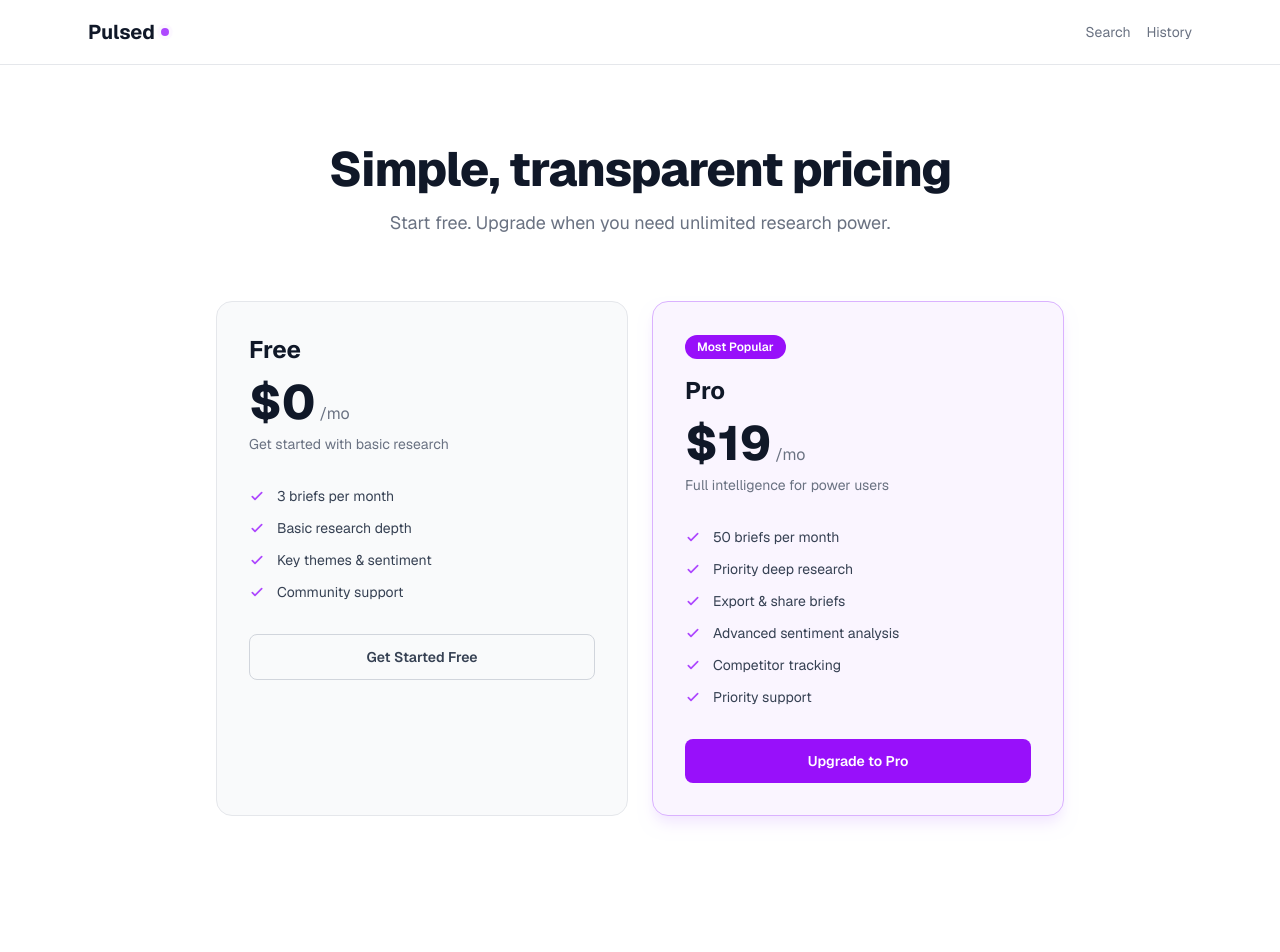
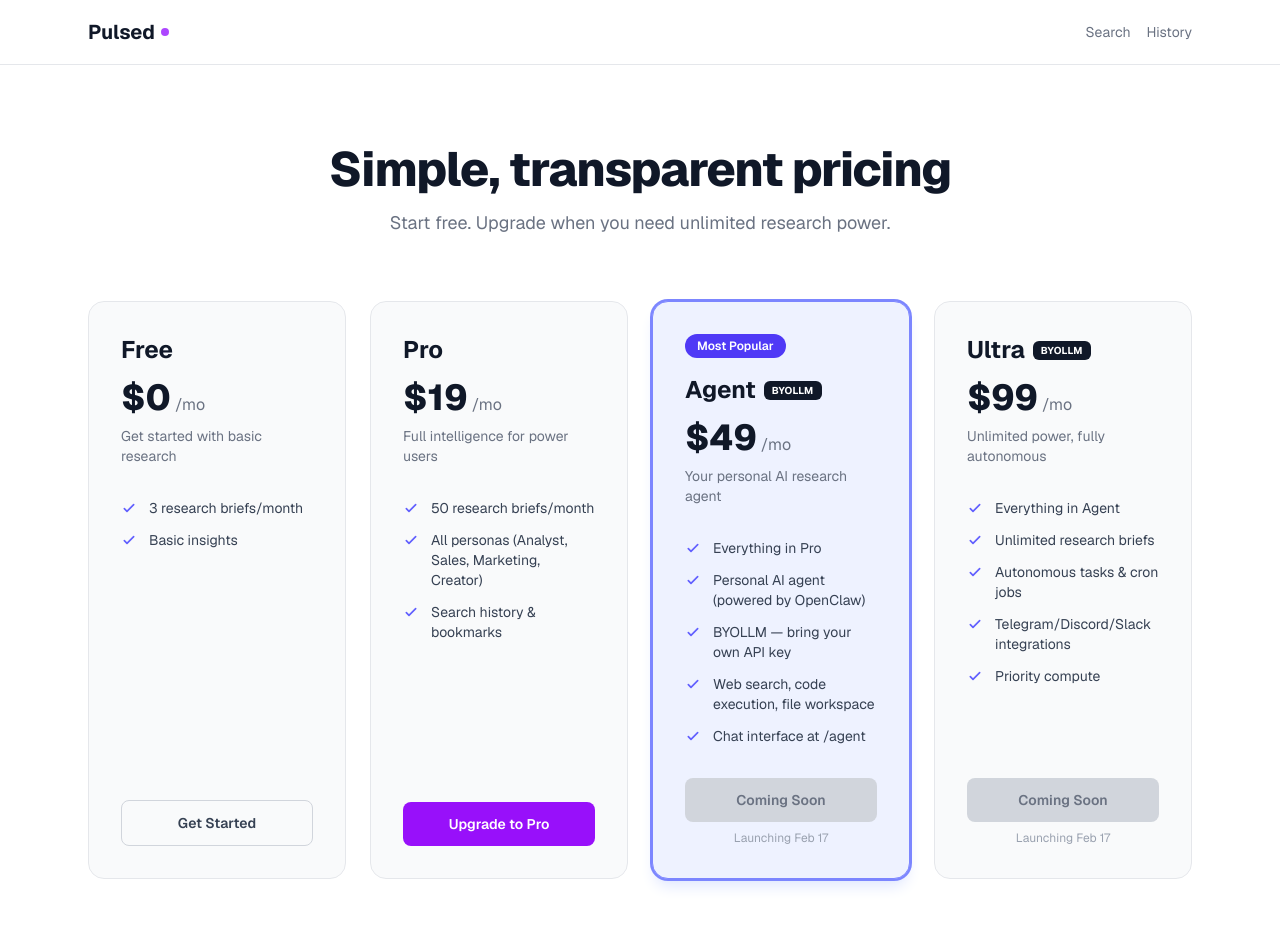
Before and after one commit to vinceglakas/pulse, a Next.js app: page /pricing in a window 1280 px wide. Shown: the top 952 px of the page. Before the commit the page ends 912 px from the top, so only its background shows below. Built offline with nearby package versions, Linux system fonts and the light colour scheme.

Commit message:
🚀 Ultron: markdown chat, pricing tiers, landing section, improved config

```diff
--- a/package.json
+++ b/package.json
@@ -16,6 +16,8 @@
     "next": "16.1.6",
     "react": "19.2.3",
     "react-dom": "19.2.3",
+    "react-markdown": "^10.1.0",
+    "remark-gfm": "^4.0.1",
     "stripe": "^20.3.1"
   },
   "devDependencies": {
--- a/src/app/agent/page.tsx
+++ b/src/app/agent/page.tsx
@@ -3,6 +3,8 @@
 import { useState, useEffect, useRef, FormEvent } from 'react';
 import { useRouter } from 'next/navigation';
 import Link from 'next/link';
+import ReactMarkdown from 'react-markdown';
+import remarkGfm from 'remark-gfm';
 import { getSession, getAccessToken } from '@/lib/auth';
 
 interface Message {
@@ -226,7 +228,31 @@ export default function AgentPage() {
                     : 'bg-white border border-gray-200 text-gray-900'
                 }`}
               >
-                {msg.content || (
+                {msg.role === 'agent' && msg.content ? (
+                  <div className="prose prose-sm max-w-none
+                    [&_pre]:bg-[#1e1e2e] [&_pre]:text-gray-100 [&_pre]:rounded-lg [&_pre]:p-4 [&_pre]:overflow-x-auto [&_pre]:my-3 [&_pre]:font-mono [&_pre]:text-sm
+                    [&_code]:bg-violet-100 [&_code]:text-violet-800 [&_code]:rounded [&_code]:px-1.5 [&_code]:py-0.5 [&_code]:text-sm [&_code]:font-mono
+                    [&_pre_code]:bg-transparent [&_pre_code]:text-gray-100 [&_pre_code]:p-0 [&_pre_code]:rounded-none
+                    [&_h1]:text-xl [&_h1]:font-bold [&_h1]:mt-4 [&_h1]:mb-2
+                    [&_h2]:text-lg [&_h2]:font-bold [&_h2]:mt-3 [&_h2]:mb-2
+                    [&_h3]:text-base [&_h3]:font-semibold [&_h3]:mt-3 [&_h3]:mb-1
+                    [&_ul]:list-disc [&_ul]:pl-6 [&_ul]:my-2
+                    [&_ol]:list-decimal [&_ol]:pl-6 [&_ol]:my-2
+                    [&_li]:my-0.5
+                    [&_a]:text-indigo-600 [&_a]:underline [&_a]:hover:text-indigo-800
+                    [&_table]:border-collapse [&_table]:w-full [&_table]:my-3
+                    [&_th]:border [&_th]:border-gray-300 [&_th]:bg-gray-100 [&_th]:px-3 [&_th]:py-1.5 [&_th]:text-left [&_th]:text-sm [&_th]:font-semibold
+                    [&_td]:border [&_td]:border-gray-200 [&_td]:px-3 [&_td]:py-1.5 [&_td]:text-sm
+                    [&_tr:nth-child(even)]:bg-gray-50
+                    [&_p]:my-2 [&_p:first-child]:mt-0 [&_p:last-child]:mb-0
+                    [&_blockquote]:border-l-4 [&_blockquote]:border-indigo-300 [&_blockquote]:pl-4 [&_blockquote]:italic [&_blockquote]:text-gray-600 [&_blockquote]:my-2
+                    [&_hr]:my-4 [&_hr]:border-gray-200
+                  ">
+                    <ReactMarkdown remarkPlugins={[remarkGfm]}>{msg.content}</ReactMarkdown>
+                  </div>
+                ) : msg.content ? (
+                  <span>{msg.content}</span>
+                ) : (
                   <div className="flex items-center gap-1.5">
                     <span className="w-2 h-2 bg-gray-300 rounded-full animate-bounce [animation-delay:0ms]" />
                     <span className="w-2 h-2 bg-gray-300 rounded-full animate-bounce [animation-delay:150ms]" />
--- a/src/app/page.tsx
+++ b/src/app/page.tsx
@@ -463,6 +463,34 @@ export default function Home() {
         </div>
       </section>
 
+      {/* Ultron — AI Agent Teaser */}
+      <section className="py-16 md:py-20 bg-gradient-to-br from-indigo-50 via-white to-violet-50">
+        <div className="max-w-6xl mx-auto px-6">
+          <div className="text-center mb-14">
+            <p className="text-sm uppercase tracking-widest text-indigo-600 font-semibold">COMING SOON</p>
+            <h2 className="mt-3 text-3xl md:text-4xl font-bold text-gray-900">Meet Ultron</h2>
+            <p className="mt-3 text-lg text-gray-500 max-w-2xl mx-auto">Your personal AI agent, powered by your own API keys</p>
+          </div>
+          <div className="grid md:grid-cols-3 gap-6">
+            {[
+              { emoji: '🧠', title: 'Your Brain, Your Model', desc: 'Bring your own API key from Anthropic, OpenAI, Google, or any provider. Your data, your model, your control.' },
+              { emoji: '🔧', title: 'Build Anything', desc: 'Research, code, automate, analyze. Your agent can search the web, write code, manage files, and execute tasks autonomously.' },
+              { emoji: '🔌', title: 'Connect Everything', desc: 'Integrate with Telegram, Discord, Slack, and more. Your agent works where you work.' },
+            ].map((card) => (
+              <div key={card.title} className="bg-white rounded-2xl p-8 border border-gray-100 hover:border-indigo-200 hover:shadow-md transition-all">
+                <div className="text-3xl mb-5">{card.emoji}</div>
+                <h3 className="text-xl font-bold text-gray-900 mb-2">{card.title}</h3>
+                <p className="text-gray-500 leading-relaxed">{card.desc}</p>
+              </div>
+            ))}
+          </div>
+          <div className="text-center mt-10">
+            <a href="/agent" className="inline-block text-sm font-semibold text-white bg-gradient-to-r from-indigo-600 to-violet-600 px-8 py-3 rounded-lg hover:opacity-90 transition-opacity">Get Early Access</a>
+            <p className="mt-4 text-sm text-gray-400">Launching February 17 · Agent $49/mo · Ultra $99/mo</p>
+          </div>
+        </div>
+      </section>
+
       {/* Footer */}
       <footer className="bg-white border-t border-gray-100 py-10">
         <div className="max-w-6xl mx-auto px-6">
--- a/src/app/pricing/page.tsx
+++ b/src/app/pricing/page.tsx
@@ -9,13 +9,14 @@ const tiers = [
     period: '/mo',
     desc: 'Get started with basic research',
     features: [
-      '3 briefs per month',
-      'Basic research depth',
-      'Key themes & sentiment',
-      'Community support',
+      '3 research briefs/month',
+      'Basic insights',
     ],
-    cta: 'Current Plan',
+    cta: 'get-started',
     highlight: false,
+    badge: null,
+    byollm: false,
+    comingSoon: false,
   },
   {
     name: 'Pro',
@@ -23,15 +24,66 @@ const tiers = [
     period: '/mo',
     desc: 'Full intelligence for power users',
     features: [
-      '50 briefs per month',
-      'Priority deep research',
-      'Export & share briefs',
-      'Advanced sentiment analysis',
-      'Competitor tracking',
-      'Priority support',
+      '50 research briefs/month',
+      'All personas (Analyst, Sales, Marketing, Creator)',
+      'Search history & bookmarks',
     ],
-    cta: 'Upgrade to Pro',
+    cta: 'subscribe',
+    highlight: false,
+    badge: null,
+    byollm: false,
+    comingSoon: false,
+  },
+  {
+    name: 'Agent',
+    price: '$49',
+    period: '/mo',
+    desc: 'Your personal AI research agent',
+    features: [
+      'Everything in Pro',
+      'Personal AI agent (powered by OpenClaw)',
+      'BYOLLM — bring your own API key',
+      'Web search, code execution, file workspace',
+      'Chat interface at /agent',
+    ],
+    cta: 'coming-soon',
     highlight: true,
+    badge: 'Most Popular',
+    byollm: true,
+    comingSoon: true,
+  },
+  {
+    name: 'Ultra',
+    price: '$99',
+    period: '/mo',
+    desc: 'Unlimited power, fully autonomous',
+    features: [
+      'Everything in Agent',
+      'Unlimited research briefs',
+      'Autonomous tasks & cron jobs',
+      'Telegram/Discord/Slack integrations',
+      'Priority compute',
+    ],
+    cta: 'coming-soon',
+    highlight: false,
+    badge: null,
+    byollm: true,
+    comingSoon: true,
+  },
+];
+
+const faqs = [
+  {
+    q: 'What is BYOLLM?',
+    a: 'BYOLLM (Bring Your Own LLM) lets you connect your own API keys from providers like OpenAI, Anthropic, Google, and others. You get full control over which models power your research agent.',
+  },
+  {
+    q: 'Do I need my own API key?',
+    a: 'No — Agent and Ultra tiers include a generous default allocation. BYOLLM is optional for users who want to use specific models or their own existing API credits.',
+  },
+  {
+    q: 'What AI models are supported?',
+    a: 'We support OpenAI (GPT-4o, o1), Anthropic (Claude), Google (Gemini), and many open-source models via OpenRouter. Bring any OpenAI-compatible endpoint.',
   },
 ];
 
@@ -66,33 +118,40 @@ export default function PricingPage() {
       </section>
 
       {/* Cards */}
-      <section className="max-w-4xl mx-auto px-6 pb-24">
-        <div className="grid md:grid-cols-2 gap-6">
+      <section className="max-w-6xl mx-auto px-6 pb-24">
+        <div className="grid md:grid-cols-2 lg:grid-cols-4 gap-6">
           {tiers.map((tier) => (
             <div
               key={tier.name}
-              className={`rounded-2xl p-8 border ${
+              className={`rounded-2xl p-8 border relative flex flex-col ${
                 tier.highlight
-                  ? 'border-purple-300 bg-purple-50 shadow-lg shadow-purple-100'
+                  ? 'border-indigo-400 bg-indigo-50 shadow-lg shadow-indigo-100 ring-2 ring-indigo-400'
                   : 'border-gray-200 bg-gray-50'
               }`}
             >
-              {tier.highlight && (
-                <span className="inline-block text-xs font-semibold bg-purple-600 text-white px-3 py-1 rounded-full mb-4">
-                  Most Popular
+              {tier.badge && (
+                <span className="inline-block text-xs font-semibold bg-indigo-600 text-white px-3 py-1 rounded-full mb-4 w-fit">
+                  {tier.badge}
                 </span>
               )}
-              <h2 className="text-2xl font-bold text-gray-900">{tier.name}</h2>
+              <div className="flex items-center gap-2">
+                <h2 className="text-2xl font-bold text-gray-900">{tier.name}</h2>
+                {tier.byollm && (
+                  <span className="text-[10px] font-bold bg-gray-900 text-white px-2 py-0.5 rounded-md uppercase tracking-wide">
+                    BYOLLM
+                  </span>
+                )}
+              </div>
               <div className="mt-3 flex items-baseline gap-1">
-                <span className="text-5xl font-extrabold text-gray-900">{tier.price}</span>
+                <span className="text-4xl font-extrabold text-gray-900">{tier.price}</span>
                 <span className="text-gray-500">{tier.period}</span>
               </div>
               <p className="mt-2 text-gray-500 text-sm">{tier.desc}</p>
 
-              <ul className="mt-8 space-y-3">
+              <ul className="mt-8 space-y-3 flex-1">
                 {tier.features.map((f) => (
-                  <li key={f} className="flex items-center gap-3 text-sm text-gray-700">
-                    <svg className="w-4 h-4 text-purple-500 shrink-0" fill="none" stroke="currentColor" strokeWidth={2.5} viewBox="0 0 24 24">
+                  <li key={f} className="flex items-start gap-3 text-sm text-gray-700">
+                    <svg className="w-4 h-4 text-indigo-500 shrink-0 mt-0.5" fill="none" stroke="currentColor" strokeWidth={2.5} viewBox="0 0 24 24">
                       <path strokeLinecap="round" strokeLinejoin="round" d="M5 13l4 4L19 7" />
                     </svg>
                     {f}
@@ -101,17 +160,40 @@ export default function PricingPage() {
               </ul>
 
               <div className="mt-8">
-                {tier.highlight ? (
+                {tier.cta === 'subscribe' ? (
                   <UpgradeButton className="w-full bg-purple-600 hover:bg-purple-500 text-white py-3 px-6 text-sm" />
-                ) : (
+                ) : tier.cta === 'get-started' ? (
                   <a
-                    href="/search"
+                    href="/signup"
                     className="block w-full text-center border border-gray-300 text-gray-700 py-3 px-6 rounded-lg text-sm font-semibold hover:bg-gray-100 transition-colors"
                   >
-                    Get Started Free
+                    Get Started
                   </a>
+                ) : (
+                  <div className="text-center">
+                    <button
+                      disabled
+                      className="w-full bg-gray-300 text-gray-500 py-3 px-6 rounded-lg text-sm font-semibold cursor-not-allowed"
+                    >
+                      Coming Soon
+                    </button>
+                    <p className="mt-2 text-xs text-gray-400">Launching Feb 17</p>
+                  </div>
                 )}
               </div>
+            </div>
+          ))}
+        </div>
+      </section>
+
+      {/* FAQ */}
+      <section className="max-w-3xl mx-auto px-6 pb-24">
+        <h2 className="text-2xl font-bold text-gray-900 text-center mb-10">Frequently Asked Questions</h2>
+        <div className="space-y-6">
+          {faqs.map((faq) => (
+            <div key={faq.q} className="border border-gray-200 rounded-xl p-6 bg-gray-50">
+              <h3 className="font-semibold text-gray-900">{faq.q}</h3>
+              <p className="mt-2 text-sm text-gray-600 leading-relaxed">{faq.a}</p>
             </div>
           ))}
         </div>
```
Also changed, not shown: 1 other file (tests, documents, lock files or other folders).
